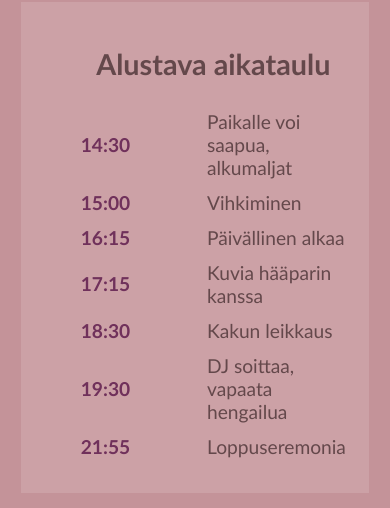
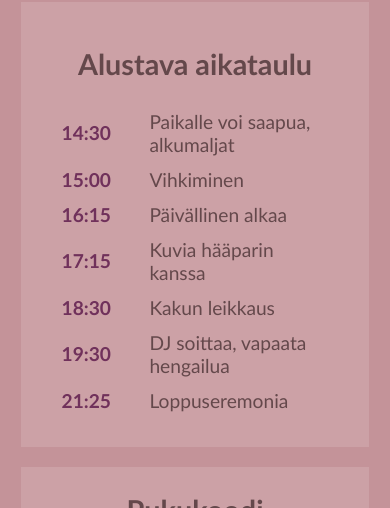
Before and after one commit to Mekkinen/syyshaat-m-ja-v, a JavaScript app: page / in a window 390 px wide. Shown: the part 908-1416 px from the top of the page. Built offline with nearby package versions, Linux system fonts and the light colour scheme.

Commit message:
small tweaks

```diff
--- a/src/App.js
+++ b/src/App.js
@@ -43,7 +43,7 @@ export function App() {
                   <td className="event-column">DJ soittaa, vapaata hengailua</td>
                 </tr>
                 <tr>
-                  <td className="time-column">21:55</td>
+                  <td className="time-column">21:25</td>
                   <td className="event-column">Loppuseremonia</td>
                 </tr>
               </tbody>
--- a/src/style.css
+++ b/src/style.css
@@ -236,8 +236,8 @@ a:active {
 
   .header-center {
     order: 2;
-    margin-left: 10px;
-    margin-right: 10px;
+    margin-left: 14px;
+    margin-right: 14px;
   }
 
   .header-nimet {
@@ -457,6 +457,9 @@ a:active {
     padding-right: 5px;
     width: 90%;
   }
+  .schedule-table td {
+    padding: 0px 1em;
+  }
   .copy-field {
     flex-direction: column;
     gap: 10px;
```
